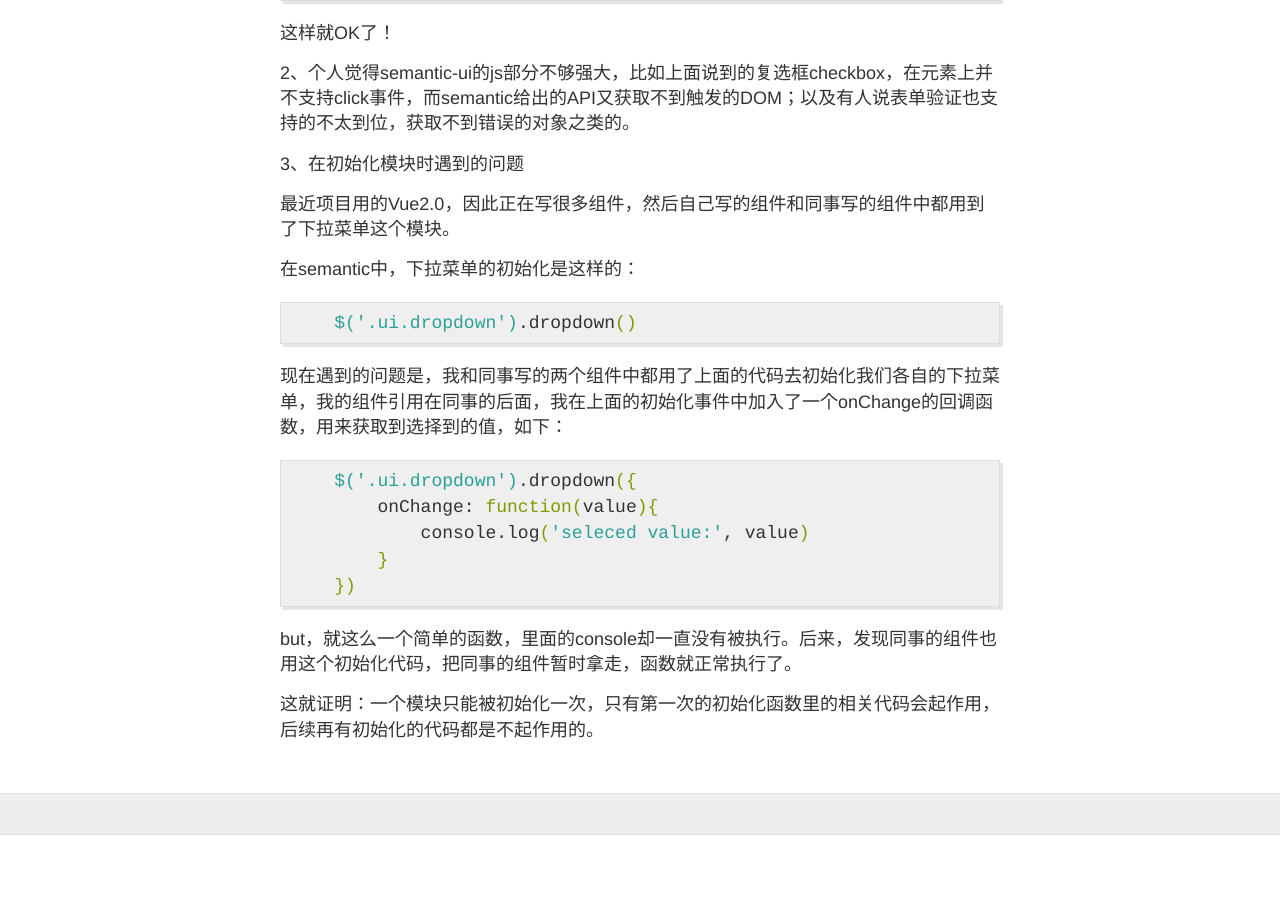
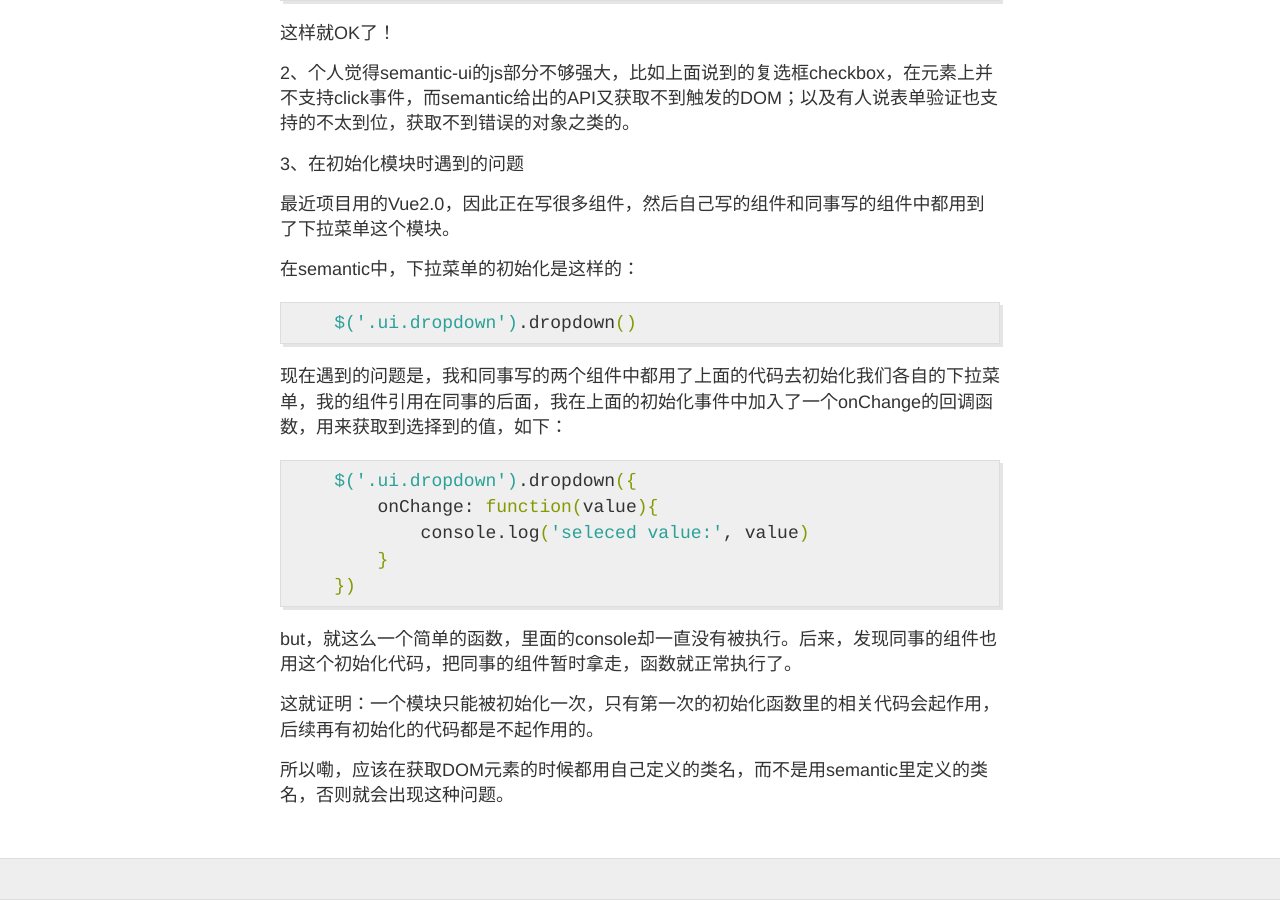
Before and after one commit to juilyhui/juilyhui.github.io, a Jekyll site: the page built from _posts/2017-02-17-semantic-ui.md, in a window 1280 px wide and 900 px high, scrolled down 2857 px. Built offline with Jekyll 4.4.1, drawn with Linux system fonts in a browser that asks for light colours; nearby versions of some CDN libraries; before the commit the page ends 3692 px from its top, so only the background shows below that.

Commit message:
hui;semantic-ui change

```diff
--- a/_posts/2017-02-17-semantic-ui.md
+++ b/_posts/2017-02-17-semantic-ui.md
@@ -121,3 +121,5 @@ $(documrnt).ready(function(){
 but，就这么一个简单的函数，里面的console却一直没有被执行。后来，发现同事的组件也用这个初始化代码，把同事的组件暂时拿走，函数就正常执行了。
 
 这就证明：一个模块只能被初始化一次，只有第一次的初始化函数里的相关代码会起作用，后续再有初始化的代码都是不起作用的。
+
+所以嘞，应该在获取DOM元素的时候都用自己定义的类名，而不是用semantic里定义的类名，否则就会出现这种问题。
```
